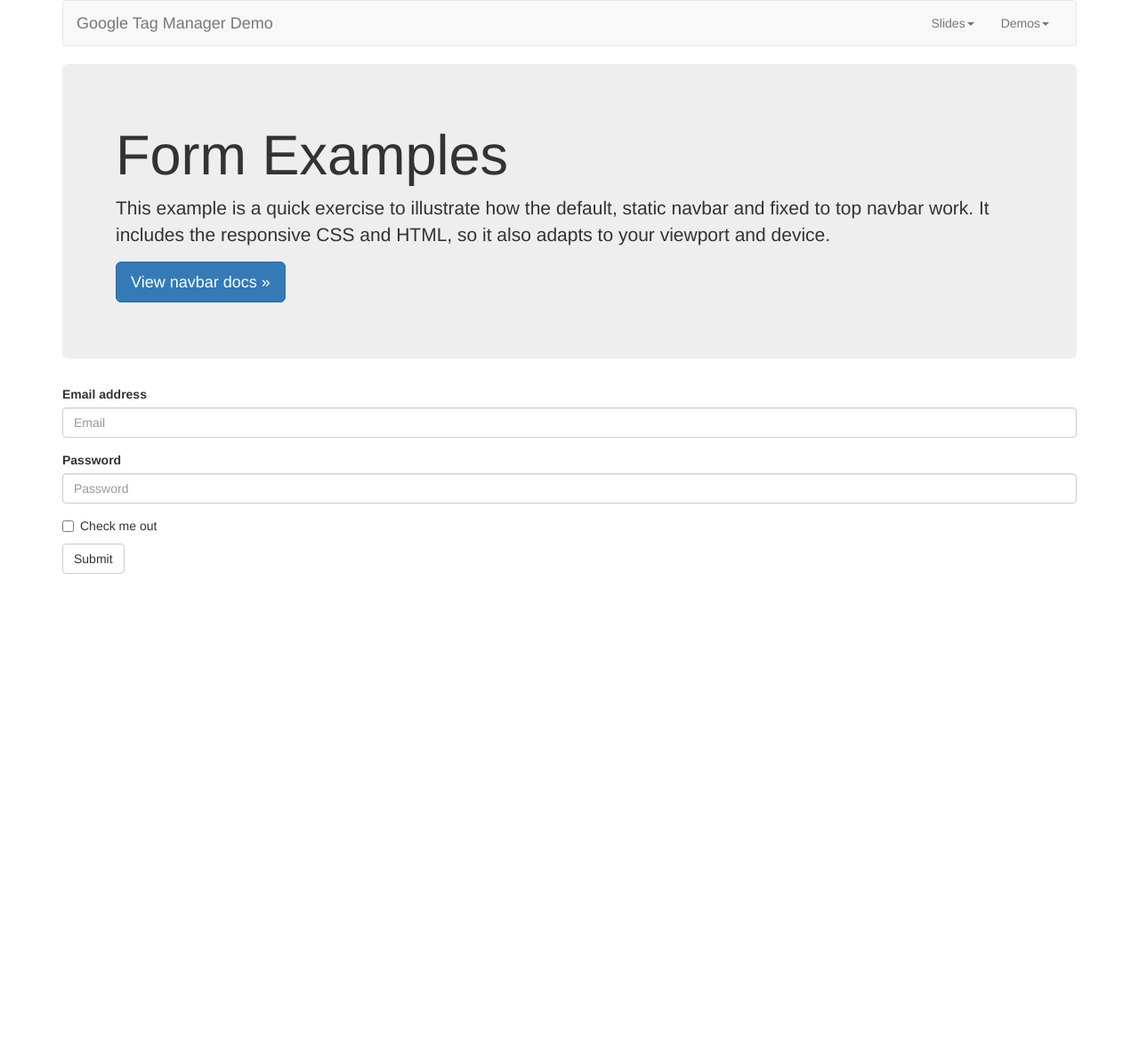
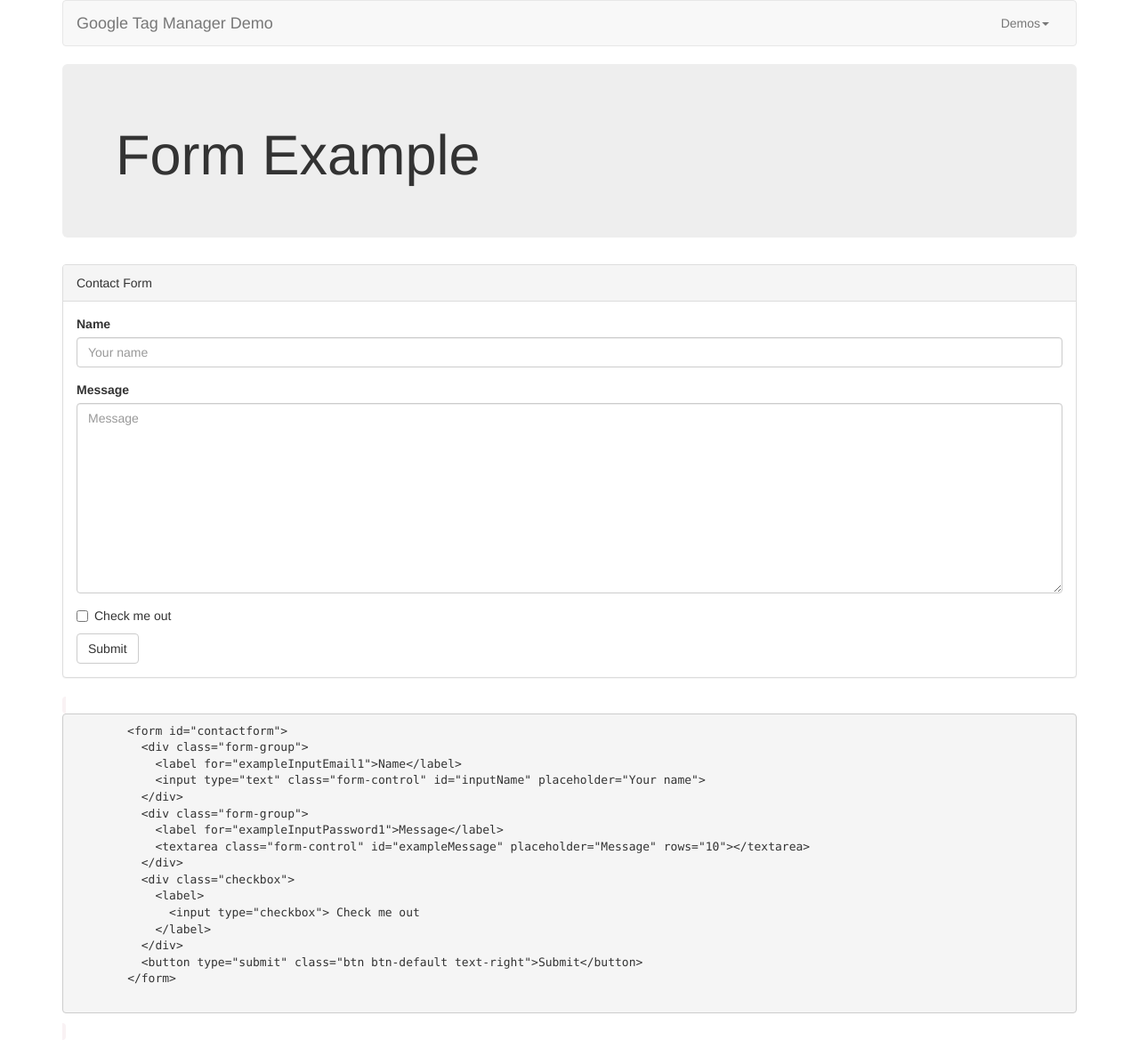
Before and after one commit to reedling78/GTM-Lunch-and-Learn, a PHP site: page /forms.php in a window 1280 px wide. Shown: the whole page at 89% size. Before the commit the page ends 645 px from the top, so only its background shows below. Run offline with PHP 8.4, Linux system fonts and the light colour scheme.

Commit message:
Last Checkin

```diff
--- a/forms.php
+++ b/forms.php
@@ -1,31 +1,59 @@
 <?php
-  $page_title = "Form Examples";
+  $page_title = "Form Example";
 ?>
 <?php include_once("includes/header.php"); ?>
 
 <div class="jumbotron">
-  <h1>Form Examples</h1>
-  <p>This example is a quick exercise to illustrate how the default, static navbar and fixed to top navbar work. It includes the responsive CSS and HTML, so it also adapts to your viewport and device.</p>
-  <p>
-    <a class="btn btn-lg btn-primary" href="../../components/#navbar" role="button">View navbar docs &raquo;</a>
-  </p>
+  <h1>Form Example</h1>
 </div>
 
-<form>
+<div class="panel panel-default">
+  <div class="panel-heading">Contact Form</div>
+  <div class="panel-body">
+
+
+    <form id="contactform">
 	  <div class="form-group">
-    <label for="exampleInputEmail1">Email address</label>
-    <input type="email" class="form-control" id="exampleInputEmail1" placeholder="Email">
+	    <label for="exampleInputEmail1">Name</label>
+	    <input type="text" class="form-control" id="inputName" placeholder="Your name">
 	  </div>
 	  <div class="form-group">
-    <label for="exampleInputPassword1">Password</label>
-    <input type="password" class="form-control" id="exampleInputPassword1" placeholder="Password">
+	    <label for="exampleInputPassword1">Message</label>
+	    <textarea class="form-control" id="exampleMessage" placeholder="Message" rows="10"></textarea>
 	  </div>
 	  <div class="checkbox">
 	    <label>
 	      <input type="checkbox"> Check me out
 	    </label>
 	  </div>
-  <button type="submit" class="btn btn-default">Submit</button>
+	  <button type="submit" class="btn btn-default text-right">Submit</button>
 	</form>
 
+
+
+
+  </div>
+</div>
+
+<code>
+      <pre>
+        &lt;form id="contactform"&gt;
+	  &lt;div class="form-group"&gt;
+	    &lt;label for="exampleInputEmail1"&gt;Name&lt;/label&gt;
+	    &lt;input type="text" class="form-control" id="inputName" placeholder="Your name"&gt;
+	  &lt;/div&gt;
+	  &lt;div class="form-group"&gt;
+	    &lt;label for="exampleInputPassword1"&gt;Message&lt;/label&gt;
+	    &lt;textarea class="form-control" id="exampleMessage" placeholder="Message" rows="10"&gt;&lt;/textarea&gt;
+	  &lt;/div&gt;
+	  &lt;div class="checkbox"&gt;
+	    &lt;label&gt;
+	      &lt;input type="checkbox"&gt; Check me out
+	    &lt;/label&gt;
+	  &lt;/div&gt;
+	  &lt;button type="submit" class="btn btn-default text-right"&gt;Submit&lt;/button&gt;
+	&lt;/form&gt;
+        </pre>
+    </code>
+
 <?php include_once("includes/footer.php"); ?>
--- a/includes/footer.php
+++ b/includes/footer.php
@@ -63,9 +63,7 @@
 
 				trans.transactionTotal = total;
 
-
 				dataLayer.push(trans);
-				console.log(dataLayer);
 			}
 
 
--- a/includes/header.php
+++ b/includes/header.php
@@ -39,20 +39,6 @@ j=d.createElement(s),dl=l!='dataLayer'?'&l='+l:'';j.async=true;j.src=
       <div id="navbar" class="navbar-collapse collapse">
         <ul class="nav navbar-nav navbar-right">
         	<li class="dropdown">
-	          <a href="#" class="dropdown-toggle" data-toggle="dropdown" role="button" aria-haspopup="true" aria-expanded="false">Slides<span class="caret"></span></a>
-	          <ul class="dropdown-menu">
-	            <li><a href="/slides/whatisgtm.php">What is Google Tag Manager</a></li>
-          		<li><a href="/slides/tags.php">Tags</a></li>
-          		<li><a href="/slides/triggers.php">Triggers</a></li>
-          		<li><a href="/slides/variables.php">Variables</a></li>
-	            <li role="separator" class="divider"></li>
-	            <li><a href="wizard.php?step=1">Add Google Analytics</a></li>
-	            <li><a href="store.php">Fake Store</a></li>
-	            <li role="separator" class="divider"></li>
-	            <li><a href="#">Custom Variables</a></li>
-	          </ul>
-	        </li>
-        	<li class="dropdown">
 	          <a href="#" class="dropdown-toggle" data-toggle="dropdown" role="button" aria-haspopup="true" aria-expanded="false">Demos<span class="caret"></span></a>
 	          <ul class="dropdown-menu">
 	            <li><a href="/links.php">Link Tracking</a></li>
@@ -60,8 +46,6 @@ j=d.createElement(s),dl=l!='dataLayer'?'&l='+l:'';j.async=true;j.src=
 	            <li role="separator" class="divider"></li>
 	            <li><a href="/wizard.php?step=1">Wizard Goal Conversion</a></li>
 	            <li><a href="/store.php">Fake Store</a></li>
-	            <li role="separator" class="divider"></li>
-	            <li><a href="#">Custom Variables</a></li>
 	          </ul>
 	        </li>
         </ul>
--- a/index.php
+++ b/index.php
@@ -4,10 +4,10 @@
 <?php include_once("includes/header.php"); ?>
 
 <div class="jumbotron">
-  <h1>How not to be a Marketer</h1>
-  <p>This example is a quick exercise to illustrate how the default, static navbar and fixed to top navbar work. It includes the responsive CSS and HTML, so it also adapts to your viewport and device.</p>
+  <h1>How to get report junkies there fix. </h1>
+  <p>Google Tag Manager keeps track of a set of tags and tag-firing triggers that define when those tags should be made available on your site. When a user visits the site, the most up-to-date tag configuration is sent over to the end-user's browser with instructions for which tags should fire.</p>
   <p>
-    <a class="btn btn-lg btn-primary" href="../../components/#navbar" role="button">View navbar docs &raquo;</a>
+    <a class="btn btn-lg btn-primary" href="#" role="button">Just another link &raquo;</a>
   </p>
 </div>
 
--- a/links.php
+++ b/links.php
@@ -40,8 +40,8 @@
     </a>
     <code>
       <pre>
-        &lt;a href="media/sample1.pdf" class="btn btn-default" aria-label="Sales Report" download="SalesReport"&gt;
-          &lt;span class="glyphicon glyphicon-save-file" aria-hidden="true"&gt;&lt;/span&gt;Sales Report (PDF)
+        &lt;a href="http://google.com" class="btn btn-default" target="_blank"
+          &lt;span class="glyphicon glyphicon-save-file" aria-hidden="true"&gt;&lt;/span&gt;Google
         &lt;/a&gt;</pre>
     </code>
   </p>
```
Lines whose indentation alone changed are shown as unchanged.
